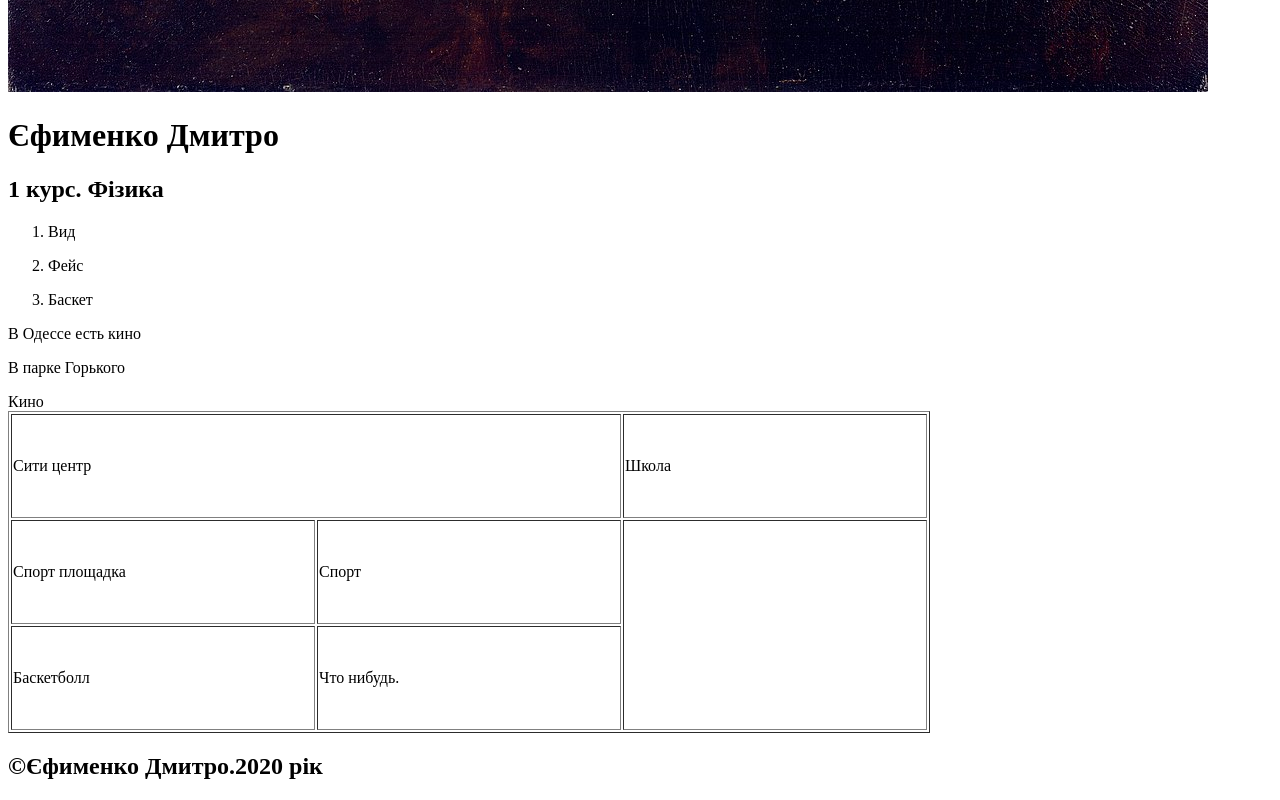
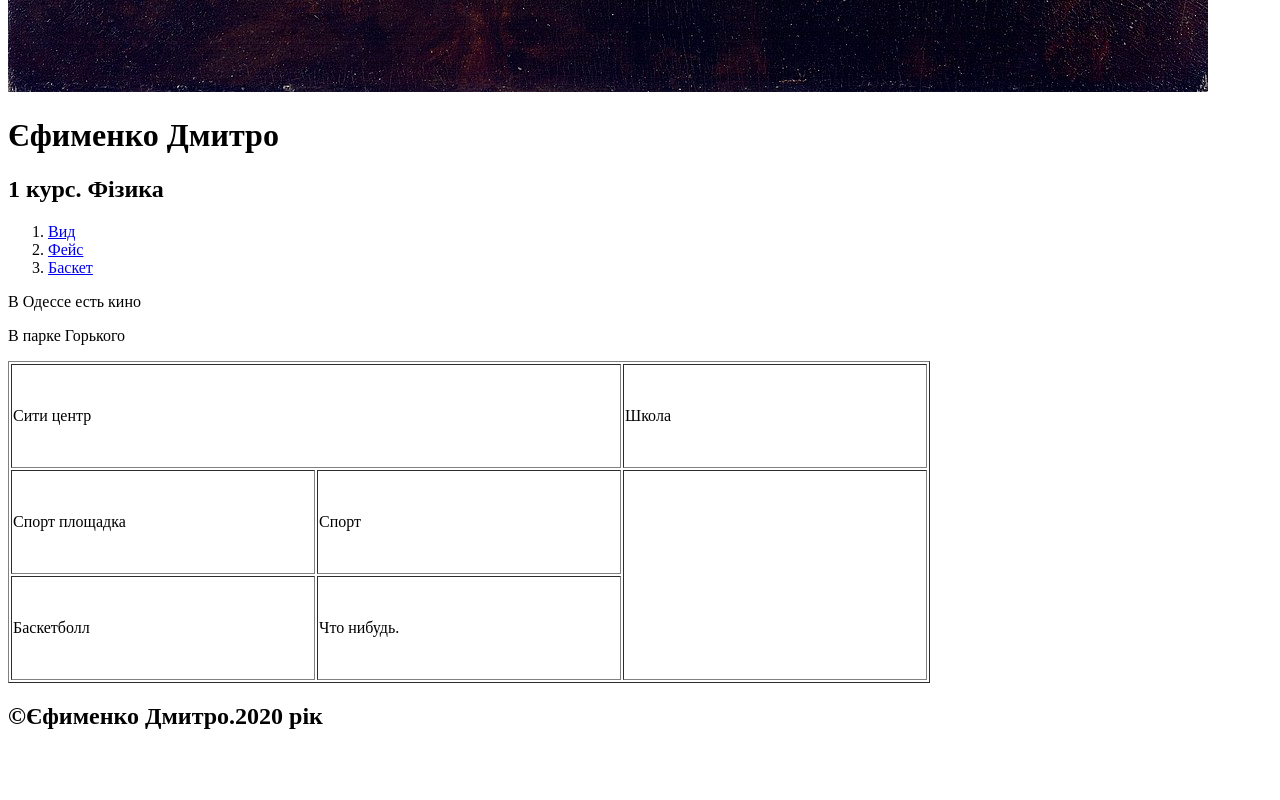
Before and after one commit to dimitriyefimenko/2semestr, a plain HTML site: page index.html in a window 1280 px wide. Shown: the part 1704-2504 px from the top of the page. After the commit the page ends 2454 px from the top, so only its background shows below. Drawn offline with Linux system fonts and the light colour scheme.

Commit message:
Update index.html

```diff
--- a/index.html
+++ b/index.html
@@ -15,9 +15,9 @@
 
    <div id="b3">
     <ol>
-     <li><p a href="http://razom.sumy.ua/mistse-provedennia/art-lab/after-10-12-art-design-college/">Вид</a></p></li>
-     <li><p a href="https://www.facebook.com">Фейс</a></p></li>
-     <li><p a href="https://ua.tribuna.com">Баскет</a></p></li>
+     <li><a href="http://razom.sumy.ua/mistse-provedennia/art-lab/after-10-12-art-design-college/">Вид</a></li>
+     <li><a href="https://www.facebook.com">Фейс</a></li>
+     <li><a href="https://ua.tribuna.com">Баскет</a></li>
     </ol>
    </div>
    <div id="b4">
@@ -27,8 +27,7 @@
    <div id="b5">
         <table border="1">
 
-Кино
-         </caption>
+
         <tr>
         <td colspan="2" width="300" height="100">
 Сити центр
```
